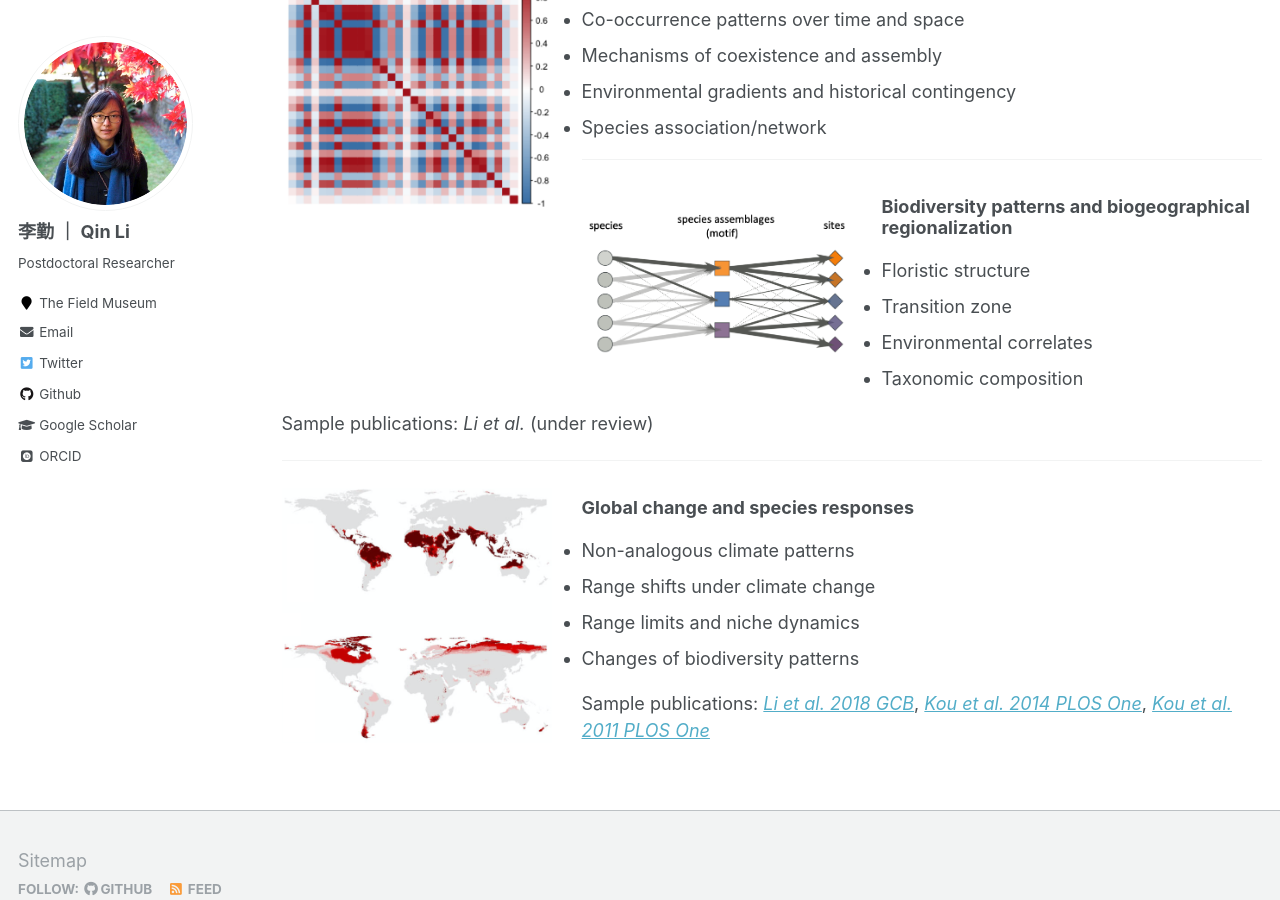
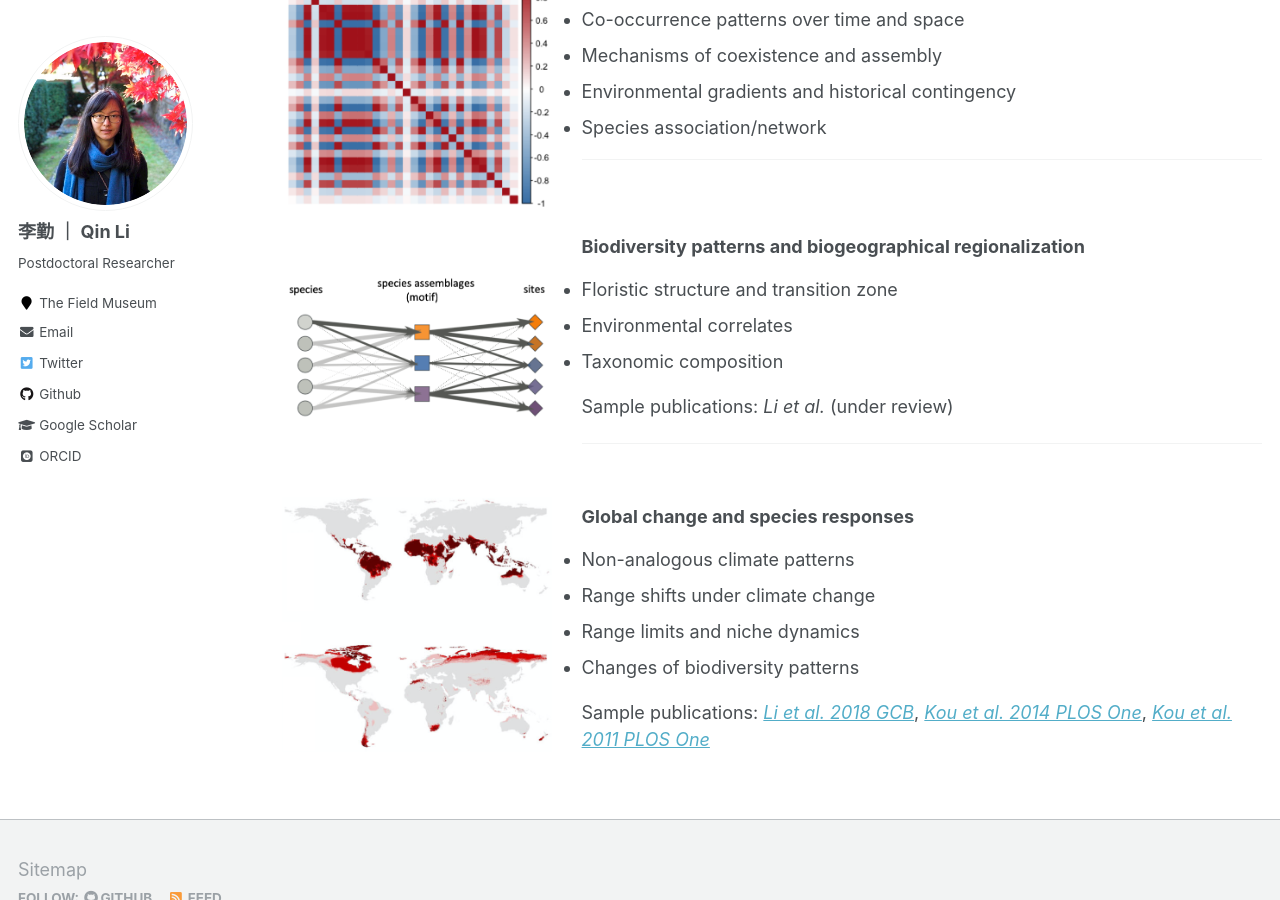
Before and after one commit to qli/qli.github.io, a Jekyll site: the page built from _pages/research.md, in a window 1280 px wide and 900 px high, scrolled down 496 px. Built offline with Jekyll 4.4.1, drawn with Linux system fonts in a browser that asks for light colours; some web fonts are replaced.

```diff
--- a/_pages/research.md
+++ b/_pages/research.md
@@ -31,6 +31,7 @@ Sample publications: [*Li et al. 2018 Evolution*](https://doi.org/10.1111/evo.13
 
 
 ![](/images/fig_spAsso.png){: width="300px" style="float:left; padding-right:30px"}
+{: style="clear: both"}
 ### Species coexistence and community assembly
 - Co-occurrence patterns over time and space
 - Mechanisms of coexistence and assembly
@@ -41,9 +42,9 @@ Sample publications: [*Li et al. 2018 Evolution*](https://doi.org/10.1111/evo.13
 ---
 
 ![](/images/fig_GoM.png){: width="300px" style="float:left; padding-right:30px"}
+{: style="clear: both"}
 ### Biodiversity patterns and biogeographical regionalization
-- Floristic structure
-- Transition zone
+- Floristic structure and transition zone
 - Environmental correlates
 - Taxonomic composition
 
@@ -53,6 +54,7 @@ Sample publications: *Li et al.* (under review)
 ---
 
 ![](/images/fig_NAC.png){: width="300px" style="float:left; padding-right:30px"}
+{: style="clear: both"}
 ### Global change and species responses
 - Non-analogous climate patterns
 - Range shifts under climate change
```
Also changed, not shown: _galleries/galleries-1.md (+1 -11 lines), images/fig_GoM.png.
